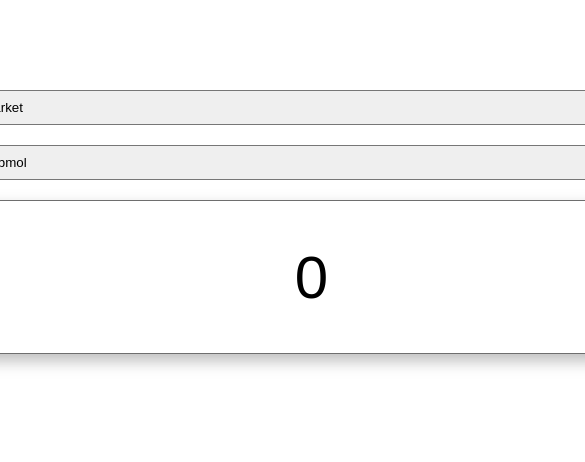
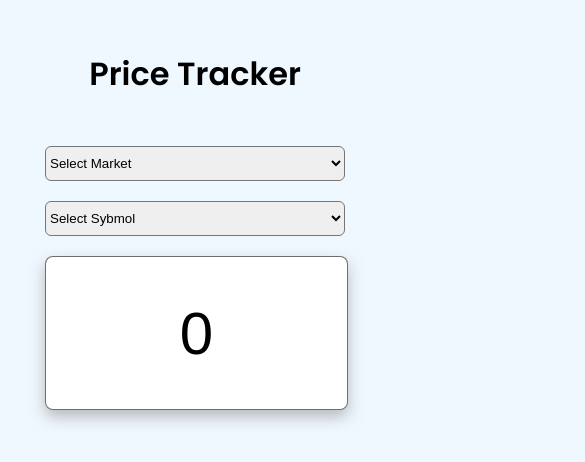
Before and after one commit to divya-raj1/Price-Tracker, a plain HTML site: page index.html in a window 390 px wide. Shown: the part 182-644 px from the top of the page, 585 px wide, since content can reach past the window. Drawn offline with Linux system fonts and the light colour scheme.

Commit message:
Responsive changes.

```diff
--- a/index.css
+++ b/index.css
@@ -1,15 +1,24 @@
+@import url('https://fonts.googleapis.com/css2?family=Poppins:wght@300;400;500;600&display=swap');
+
+
 body {
-    text-align: center;
+    display: flex;
+    justify-content: center;
+    background: aliceblue;
+    font-family: 'Poppins', sans-serif;
 }
 .price-track{
     position: absolute;
-    top: 50%;
-    left: 35%;
+    top: 25%;
     width: 750px;
     height: 300px;
-    margin-top: -150px;
-    margin-left: -200px;
 }
+
+h1 {
+    text-align: center;
+    margin-bottom: 3rem;
+}
+
 #market-name, #market-symbol{
     width: 100%;
     margin-bottom: 20px;
@@ -26,3 +35,21 @@ body {
     border: 1px solid #00000091;
     font-size: 60px;
 }
+
+@media screen and (max-width: 749px) {
+    .price-track{
+        width: 550px;
+    }
+}
+
+@media screen and (max-width: 560px) {
+    .price-track{
+        width: 450px;
+    }
+}
+
+@media screen and (max-width: 460px) {
+    .price-track{
+        width: 300px;
+    }
+}
--- a/index.html
+++ b/index.html
@@ -10,6 +10,7 @@
 
 <body>
     <div class="price-track">
+        <h1>Price Tracker</h1>
         <select name="markets" id="market-name" onchange="marketSelect()">
             <option value="" id="select-market" selected="selected">Select Market</option>
         </select>
--- a/index.js
+++ b/index.js
@@ -8,9 +8,11 @@ var ticksValue;
 var forget_id;
 var activeSymbol = [];
 var activeSymbolOrg = {};
+
 ws.onopen = function (evt) {
    ws.send(JSON.stringify({ active_symbols: 'brief' }));
 };
+
 ws.onmessage = function (msg) {
    var data = JSON.parse(msg.data);
    var arr_name = [];
```
